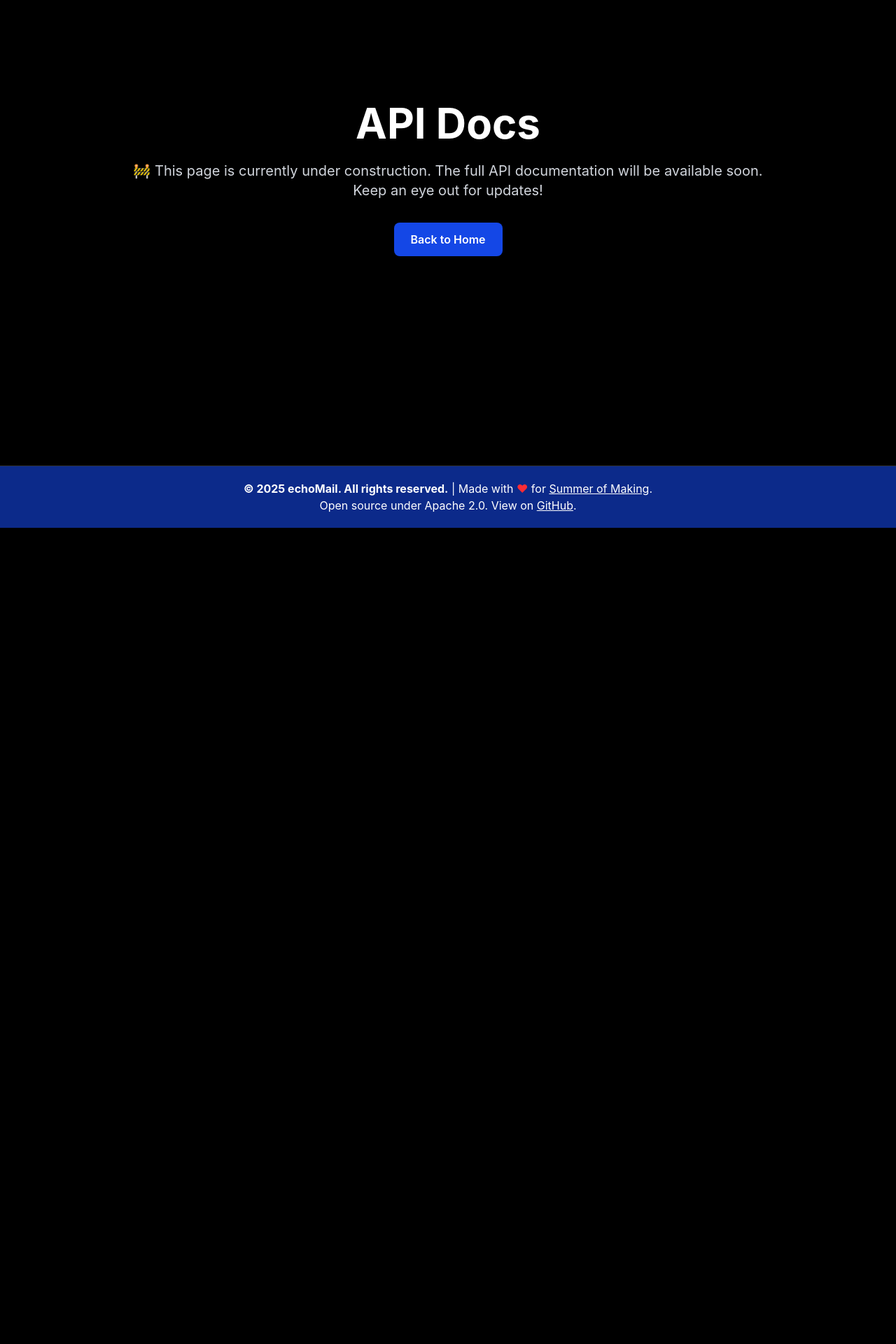
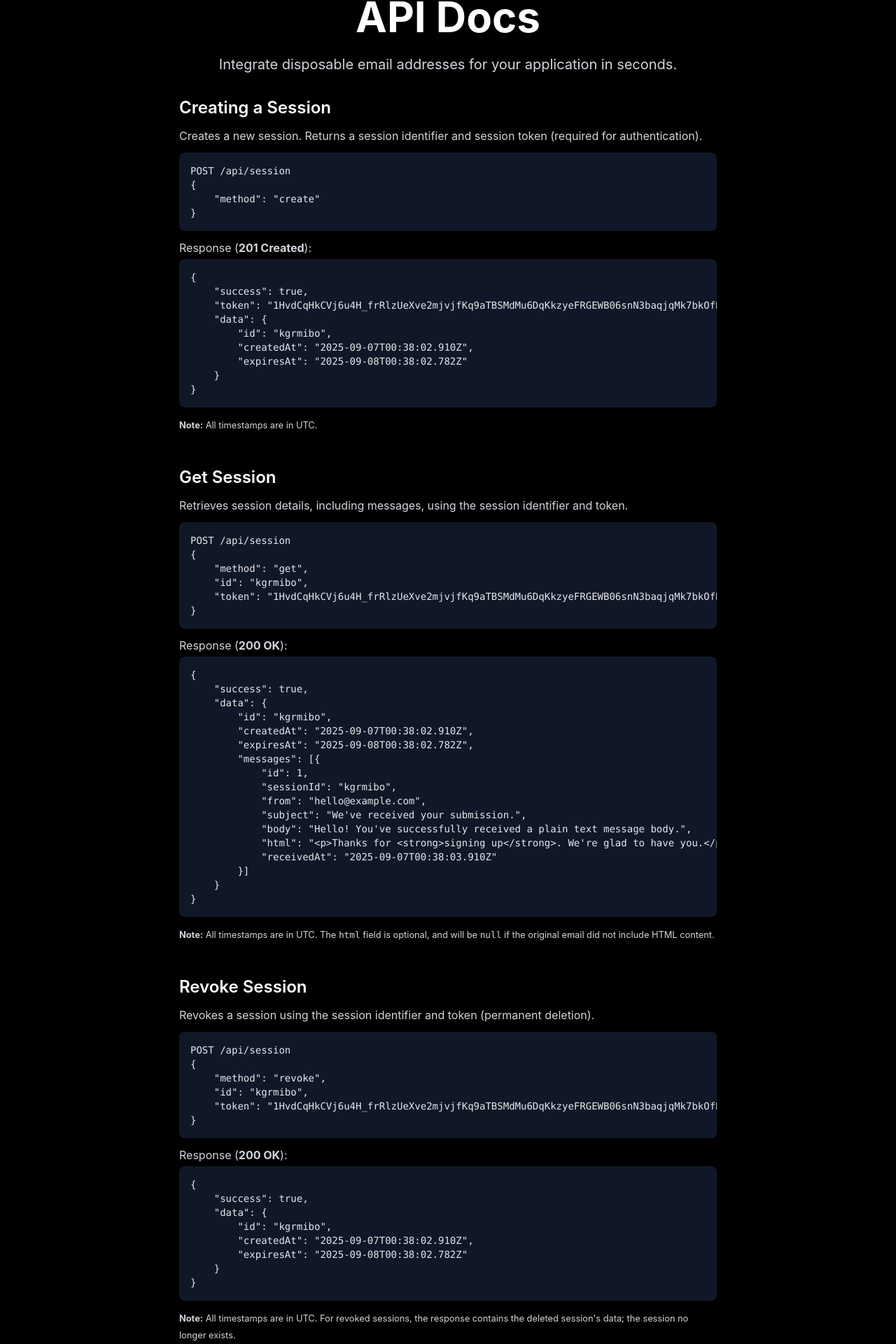
Before and after one commit to brianwalczak/echoMail, a React (Vite) app in the folder client/: page /api in a window 1280 px wide. Shown: the part 134-2054 px from the top of the page at 70% size. Before the commit the page ends 888 px from the top, so only its background shows below. Built offline with nearby package versions, Linux system fonts and the light colour scheme.

Commit message:
Add API documentation

```diff
--- a/client/src/pages/API.jsx
+++ b/client/src/pages/API.jsx
@@ -1,17 +1,99 @@
-import { Link } from "react-router-dom";
-
 export default function API() {
     return (
-        <main className="flex items-center justify-start flex-col text-center px-4 min-h-screen pt-70 border-b border-gray-400/30">
-            <div className="animated animatedFadeInUp fadeInUp">
+        <main className="flex items-center justify-start flex-col text-center px-4 min-h-screen pt-32 border-b border-gray-400/30">
+            <div className="animated animatedFadeInUp fadeInUp max-w-3xl w-full">
                 <h1 className="text-5xl md:text-6xl font-bold mb-6 text-white">API Docs</h1>
-                <p className="text-lg md:text-xl text-gray-300 mb-8">
-                    🚧 This page is currently under construction. The full API documentation will be available soon. <br />
-                    Keep an eye out for updates!
-                </p>
+                <p className="text-lg md:text-xl text-gray-300 mb-8">Integrate disposable email addresses for your application in seconds.</p>
 
-                <Link to="/" className="md:inline-block bg-blue-700 text-white font-semibold py-3 px-6 rounded-lg shadow hover:bg-blue-800 transition">Back to Home</Link>
-            </div>
-        </main>
-    );
+                <section className="mb-12 text-left">
+                    <h2 className="text-2xl font-semibold text-white mb-3">Creating a Session</h2>
+                    <p className="text-gray-300 mb-3">Creates a new session. Returns a session identifier and session token (required for authentication).</p>
+
+                    <pre className="bg-gray-900 p-4 rounded-lg text-sm text-gray-200 overflow-x-auto mb-3">
+{`POST /api/session
+{
+    "method": "create"
+}`}
+                    </pre>
+
+                    <p className="text-gray-300 mb-1">Response (<b>201 Created</b>):</p>
+                    <pre className="bg-gray-900 p-4 rounded-lg text-sm text-gray-200 overflow-x-auto mb-3">
+{`{
+    "success": true,
+    "token": "1HvdCqHkCVj6u4H_frRlzUeXve2mjvjfKq9aTBSMdMu6DqKkzyeFRGEWB06snN3baqjqMk7bkOfDi82Q",
+    "data": {
+        "id": "kgrmibo",
+        "createdAt": "2025-09-07T00:38:02.910Z",
+        "expiresAt": "2025-09-08T00:38:02.782Z"
+    }
+}`}
+                    </pre>
+                    <small className="text-gray-300"><b>Note:</b> All timestamps are in UTC.</small>
+                </section>
+
+                <section className="mb-12 text-left">
+                    <h2 className="text-2xl font-semibold text-white mb-3">Get Session</h2>
+                    <p className="text-gray-300 mb-3">Retrieves session details, including messages, using the session identifier and token.</p>
+
+                    <pre className="bg-gray-900 p-4 rounded-lg text-sm text-gray-200 overflow-x-auto mb-3">
+{`POST /api/session
+{
+    "method": "get",
+    "id": "kgrmibo",
+    "token": "1HvdCqHkCVj6u4H_frRlzUeXve2mjvjfKq9aTBSMdMu6DqKkzyeFRGEWB06snN3baqjqMk7bkOfDi82Q"
+}`}
+                    </pre>
+
+                    <p className="text-gray-300 mb-1">Response (<b>200 OK</b>):</p>
+                    <pre className="bg-gray-900 p-4 rounded-lg text-sm text-gray-200 overflow-x-auto mb-3">
+{`{
+    "success": true,
+    "data": {
+        "id": "kgrmibo",
+        "createdAt": "2025-09-07T00:38:02.910Z",
+        "expiresAt": "2025-09-08T00:38:02.782Z",
+        "messages": [{
+            "id": 1,
+            "sessionId": "kgrmibo",
+            "from": "hello@example.com",
+            "subject": "We've received your submission.",
+            "body": "Hello! You've successfully received a plain text message body.",
+            "html": "<p>Thanks for <strong>signing up</strong>. We're glad to have you.</p>",
+            "receivedAt": "2025-09-07T00:38:03.910Z"
+        }]
+    }
+}`}
+                    </pre>
+                    <small className="text-gray-300"><b>Note:</b> All timestamps are in UTC. The <code>html</code> field is optional, and will be <code>null</code> if the original email did not include HTML content.</small>
+                </section>
+
+                <section className="mb-12 text-left">
+                    <h2 className="text-2xl font-semibold text-white mb-3">Revoke Session</h2>
+                    <p className="text-gray-300 mb-3">Revokes a session using the session identifier and token (permanent deletion).</p>
+
+                    <pre className="bg-gray-900 p-4 rounded-lg text-sm text-gray-200 overflow-x-auto mb-3">
+{`POST /api/session
+{
+    "method": "revoke",
+    "id": "kgrmibo",
+    "token": "1HvdCqHkCVj6u4H_frRlzUeXve2mjvjfKq9aTBSMdMu6DqKkzyeFRGEWB06snN3baqjqMk7bkOfDi82Q"
+}`}
+                    </pre>
+
+                    <p className="text-gray-300 mb-1">Response (<b>200 OK</b>):</p>
+                    <pre className="bg-gray-900 p-4 rounded-lg text-sm text-gray-200 overflow-x-auto mb-3">
+{`{
+    "success": true,
+    "data": {
+        "id": "kgrmibo",
+        "createdAt": "2025-09-07T00:38:02.910Z",
+        "expiresAt": "2025-09-08T00:38:02.782Z"
+    }
+}`}
+                    </pre>
+                    <small className="text-gray-300"><b>Note:</b> All timestamps are in UTC. For revoked sessions, the response contains the deleted session's data; the session no longer exists.</small>
+                </section>
+        </div>
+    </main>
+);
 }
```
